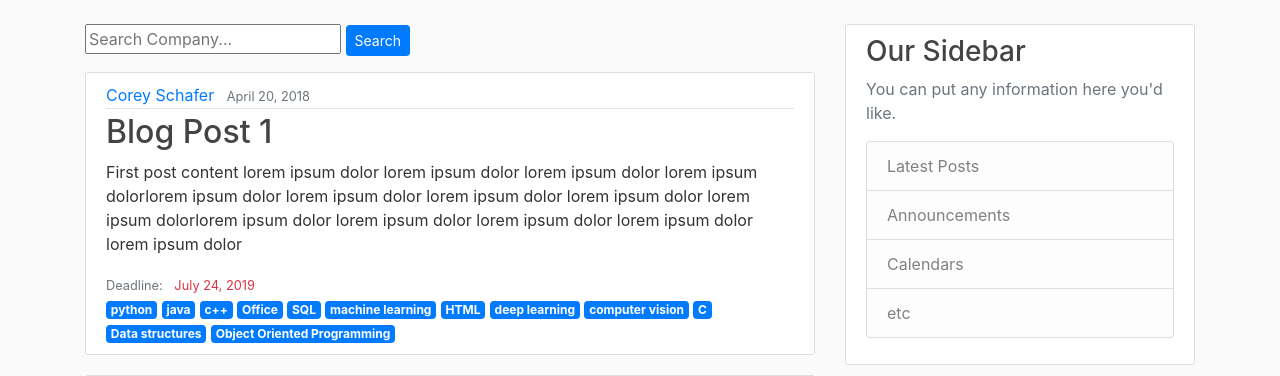
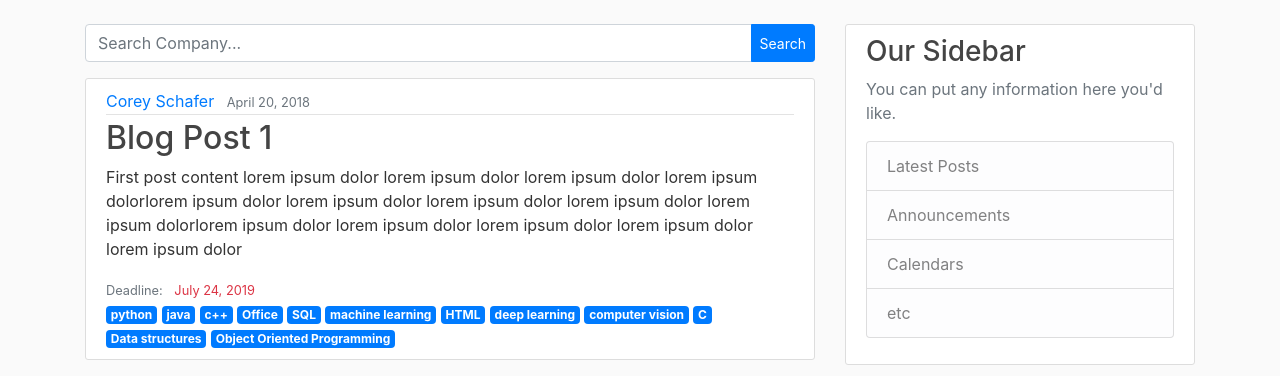
Before and after one commit to alihantutuk/PlacementForStudents, a Flask app: page / in a window 1280 px wide. Shown: the part 56-432 px from the top of the page. Run offline with Flask 2, Linux system fonts and the light colour scheme; some libraries are stand-ins or nearby versions.

Commit message:
Searched form updated

```diff
--- a/webapp/routes.py
+++ b/webapp/routes.py
@@ -65,6 +65,7 @@ posts = [
 @app.route( "/home",methods=['GET', 'POST'] )
 def home():
     if request.method=='POST':
+
         search_result =request.form.get("search_area")
         #TODO: will be connected to the database
         search_company=[]
@@ -75,7 +76,7 @@ def home():
                     search_company.append(post)
 
         if search_company==[]:
-            flash("No found company for your search", "danger")
+            flash("No company found for your search...", "danger")
         else:
             return render_template('home.html', posts=search_company,filter_keyword='')
 
--- a/webapp/templates/home.html
+++ b/webapp/templates/home.html
@@ -4,14 +4,30 @@
 
 {% block content %}
 
+<form method="post">
 
-    <form method="post">
-  <div class= "form-group" >
-    <input class="input-sm" type="text" name="search_area" placeholder="Search Company...">
-      <button type="submit" class="btn btn-primary btn-sm">Search</button>
+<div class="input-group mb-3">
+  <input type="text" class="form-control" name="search_area" placeholder="Search Company..." aria-label="Recipient's username" aria-describedby="basic-addon2">
+  <div class="input-group-append">
+     <button type="submit" class="btn btn-primary btn-sm">Search</button>
   </div>
+</div>
+</form>
 
-</form>
+
+
+
+
+
+
+
+
+
+
+
+
+
+
 
 
 
```
